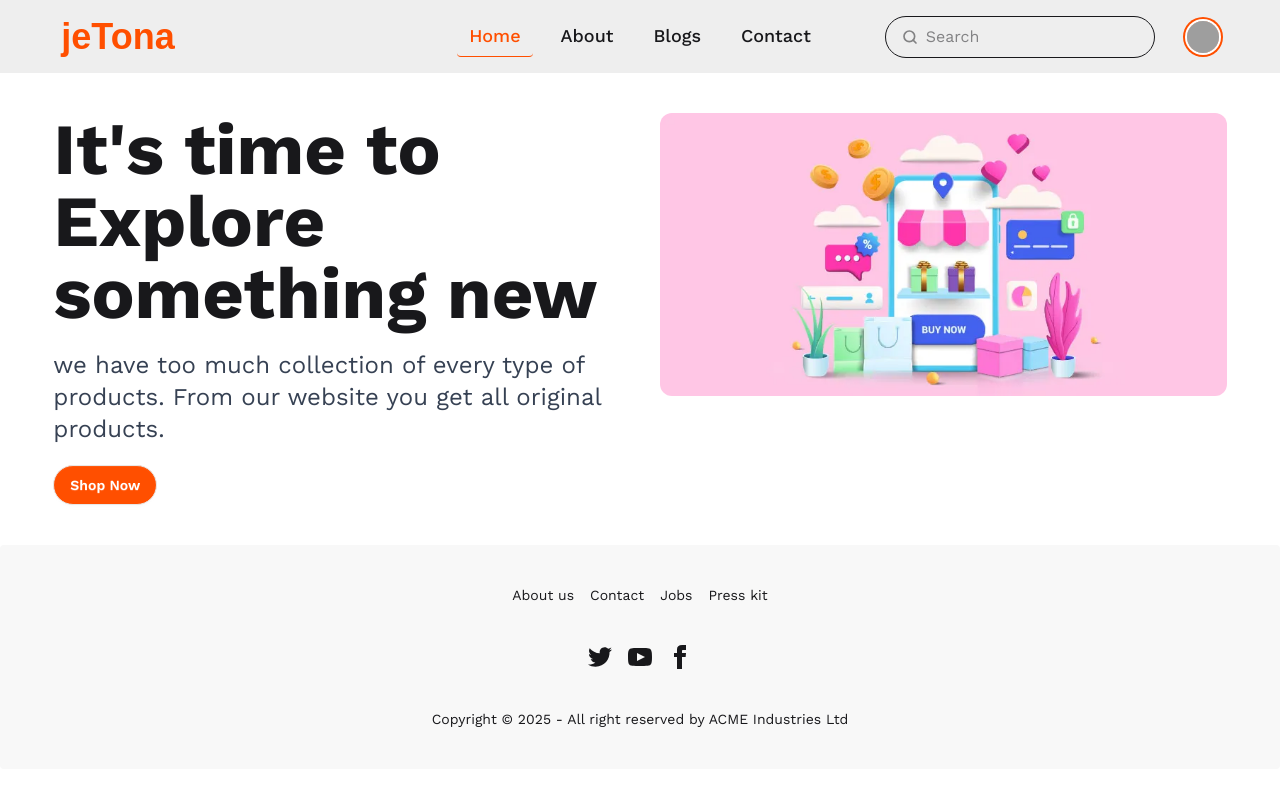
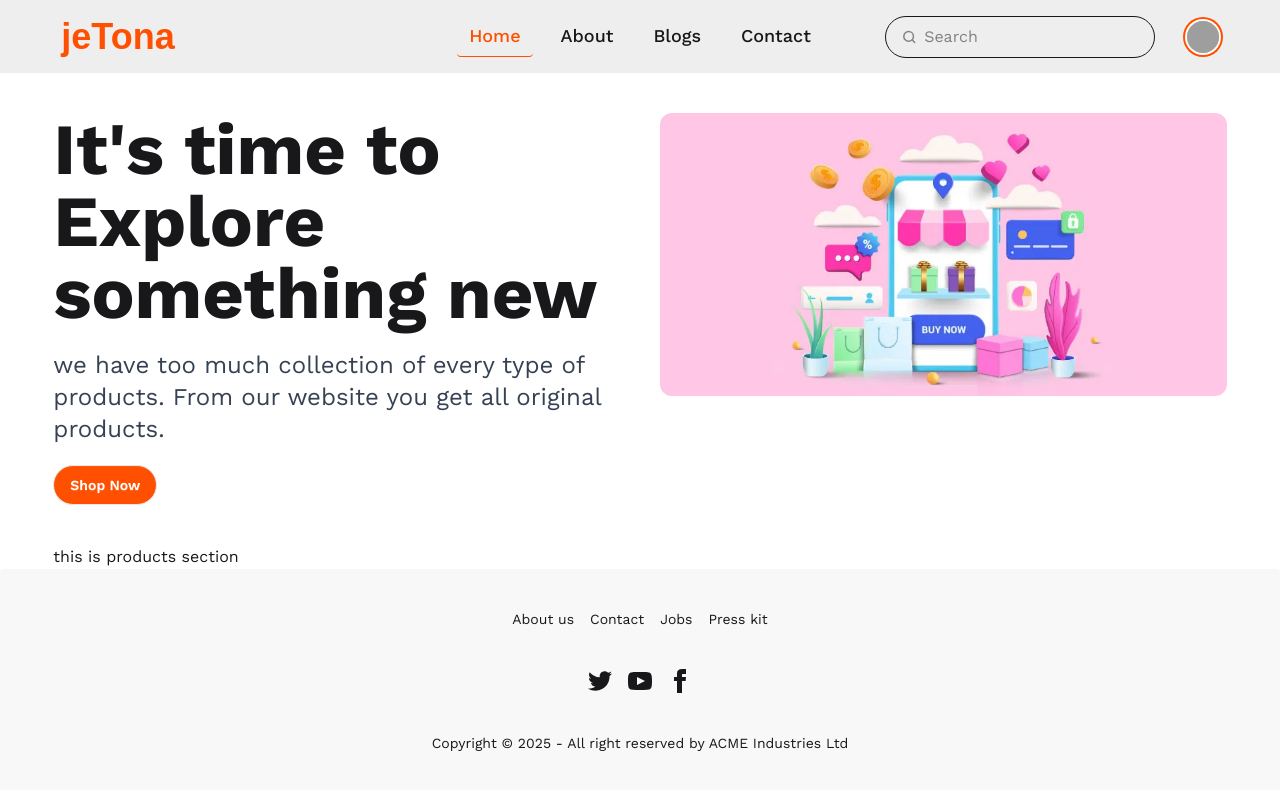
Before and after one commit to AhmedSami019/jetona-e-commerce-web-app, a React (Vite) app: page / in a window 1280 px wide. Shown: the top 790 px of the page. Built offline with nearby package versions, Linux system fonts and the light colour scheme; grey boxes are pictures that could not be loaded; a web font is replaced by a local one.

Commit message:
fix the input section and added the Products section in home page

```diff
--- a/package.json
+++ b/package.json
@@ -15,6 +15,7 @@
     "react": "^19.1.1",
     "react-dom": "^19.1.1",
     "react-router": "^7.9.5",
+    "react-toastify": "^11.0.5",
     "tailwindcss": "^4.1.16"
   },
   "devDependencies": {
--- a/src/Components/Navbar/Navbar.tsx
+++ b/src/Components/Navbar/Navbar.tsx
@@ -76,7 +76,7 @@ const Navbar = () => {
               <path d="m21 21-4.3-4.3"></path>
             </g>
           </svg>
-          <input type="search" className="focus-within:outline-none" required placeholder="Search" />
+          <input type="search" className="focus-within:outline-none w-full" required placeholder="Search" />
         </label>
         <div className="avatar">
           <div className="ring-primary-main ring-offset-base-100 w-8 rounded-full ring-2 ring-offset-2">
--- /dev/null
+++ b/src/Components/Products/Products.tsx
@@ -0,0 +1,28 @@
+import React, { useEffect, useState } from 'react';
+import { toast } from 'react-toastify';
+
+const Products = () => {
+
+    const [products, setProducts] = useState([])
+
+    useEffect(()=>{
+        try {
+            fetch("../../../public/product.json")
+            .then(res => res.json())
+            .then(data => setProducts(data))
+        } catch (error) {
+            toast.error("the data not fetched");
+            console.log(error);
+        }
+    }, [])
+    console.log(products);
+
+
+    return (
+        <div>
+            <h2>this is products section</h2>
+        </div>
+    );
+};
+
+export default Products;
--- a/src/Pages/Home/Home.tsx
+++ b/src/Pages/Home/Home.tsx
@@ -1,10 +1,14 @@
 import React from 'react';
 import Header from '../../Components/Header/Header';
+import Products from '../../Components/Products/Products';
 
 const Home = () => {
     return (
         <div>
             <Header></Header>
+            <main className='w-11/12 mx-auto'>
+                <Products></Products>
+            </main>
         </div>
     );
 };
--- a/src/Routes/Router.tsx
+++ b/src/Routes/Router.tsx
@@ -1,9 +1,9 @@
 import { createBrowserRouter } from "react-router";
 import Root from "../Root/Root";
 import Home from "../Pages/Home/Home";
-import About from "../Components/About/About";
-import Blogs from "../Components/Blogs/Blogs";
-import Contact from "../Components/Contact/Contact";
+import About from "../Pages/About/About";
+import Blogs from "../Pages/Blogs/Blogs";
+import Contact from "../Pages/Contact/Contact";
 
 export const router = createBrowserRouter([
   {
```
Also changed, not shown: src/Pages/About/About.tsx (renamed from src/Components/About/About.tsx), src/Pages/Blogs/Blogs.tsx (renamed from src/Components/Blogs/Blogs.tsx), src/Pages/Contact/Contact.tsx (renamed from src/Components/Contact/Contact.tsx), 1 other file (tests, documents, lock files or other folders).
